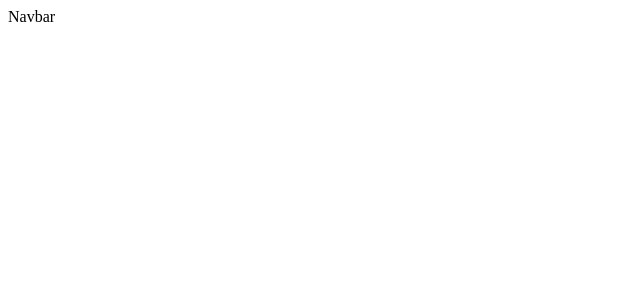
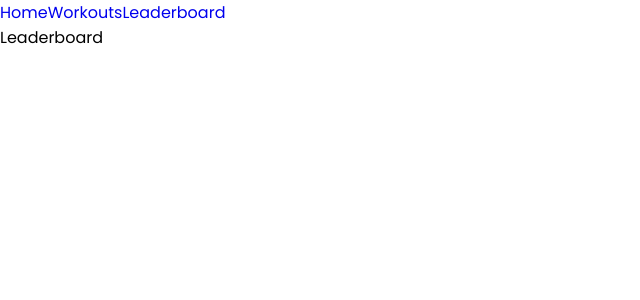
Before and after one commit to diegoyon/highground, a React (Create React App) app: page /leaderboard in a window 1280 px wide. Before the commit this address had no page. Shown: the top 300 px of the page, without its empty margins (0-640 px from the left). Built offline with nearby package versions, Linux system fonts and the light colour scheme.

Commit message:
Set up navbar

```diff
--- /dev/null
+++ b/src/App.css
@@ -0,0 +1,8 @@
+@import url('https://fonts.googleapis.com/css2?family=Poppins:ital,wght@0,100;0,200;0,300;0,400;0,500;0,600;0,700;0,800;0,900;1,100;1,200;1,300;1,400;1,500;1,600;1,700;1,800;1,900&display=swap');
+
+* {
+  box-sizing: border-box;
+  margin: 0;
+  padding: 0;
+  font-family: 'Poppins', sans-serif;
+}
--- a/src/App.js
+++ b/src/App.js
@@ -2,6 +2,9 @@ import React from 'react';
 import { BrowserRouter as Router, Routes, Route } from 'react-router-dom';
 import Navbar from './components/Navbar';
 import Home from './pages/Home';
+import './App.css';
+import Workouts from './pages/Workouts';
+import Leaderboard from './pages/Leaderboard';
 
 const App = () => {
   return (
@@ -9,6 +12,8 @@ const App = () => {
       <Navbar />
       <Routes>
         <Route path="/" exact element={<Home />} />
+        <Route path="/workouts" exact element={<Workouts />} />
+        <Route path="/leaderboard" exact element={<Leaderboard />} />
       </Routes>
     </Router>
   );
--- /dev/null
+++ b/src/components/Navbar.css
@@ -0,0 +1,3 @@
+.navbar a {
+  text-decoration: none;
+}
--- a/src/components/Navbar.js
+++ b/src/components/Navbar.js
@@ -1,9 +1,15 @@
-import React from 'react'
+import React from 'react';
+import { NavLink } from 'react-router-dom';
+import './Navbar.css';
 
 const Navbar = () => {
   return (
-    <div>Navbar</div>
-  )
-}
+    <ul className="navbar">
+      <NavLink to="/">Home</NavLink>
+      <NavLink to="/workouts">Workouts</NavLink>
+      <NavLink to="/leaderboard">Leaderboard</NavLink>
+    </ul>
+  );
+};
 
-export default Navbar
+export default Navbar;
--- /dev/null
+++ b/src/pages/Leaderboard.js
@@ -0,0 +1,7 @@
+import React from 'react';
+
+const Leaderboard = () => {
+  return <div>Leaderboard</div>;
+};
+
+export default Leaderboard;
--- /dev/null
+++ b/src/pages/Workouts.js
@@ -0,0 +1,7 @@
+import React from 'react';
+
+const Workouts = () => {
+  return <div>Workouts</div>;
+};
+
+export default Workouts;
```
